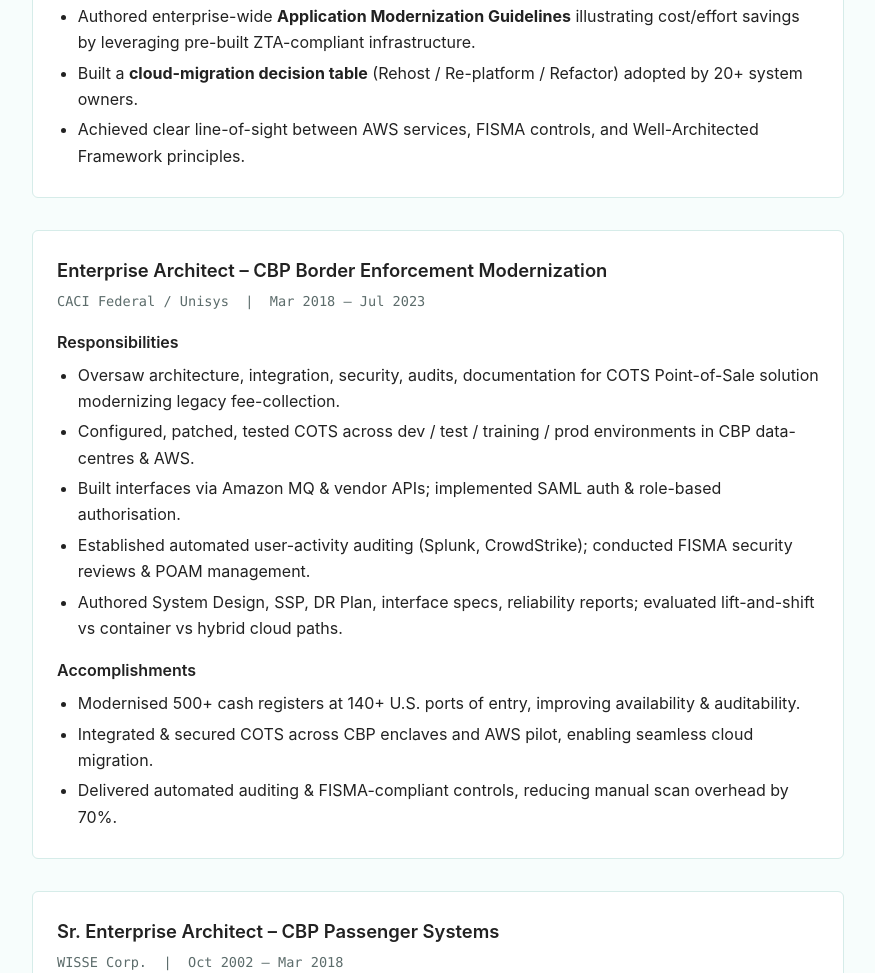
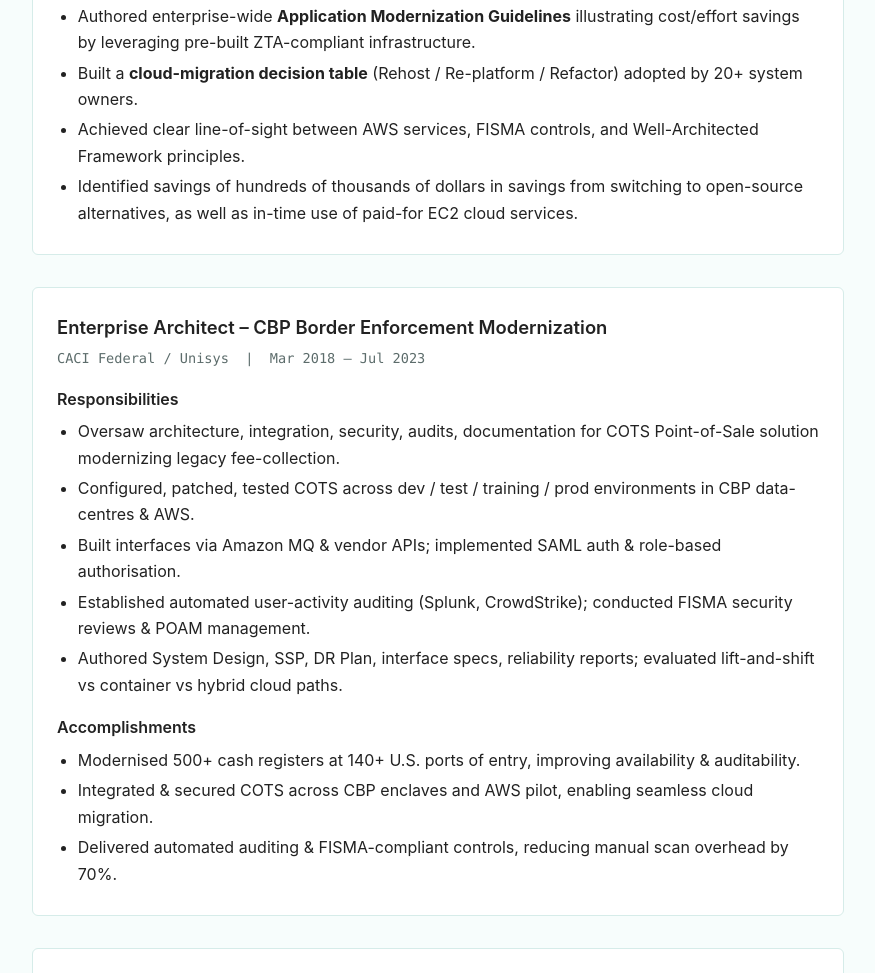
Before and after one commit to greguerin-resume/Resume-2, a plain HTML site: page index.html in a window 1280 px wide. Shown: the part 791-1764 px from the top of the page, without its empty margins (202-1077 px from the left). Drawn offline with Linux system fonts and the light colour scheme.

Commit message:
Update index.html

```diff
--- a/index.html
+++ b/index.html
@@ -114,6 +114,7 @@
         <li>Authored enterprise-wide <strong>Application Modernization Guidelines</strong> illustrating cost/effort savings by leveraging pre-built ZTA-compliant infrastructure.</li>
         <li>Built a <strong>cloud-migration decision table</strong> (Rehost / Re-platform / Refactor) adopted by 20+ system owners.</li>
         <li>Achieved clear line-of-sight between AWS services, FISMA controls, and Well-Architected Framework principles.</li>
+        <li>Identified savings of hundreds of thousands of dollars in savings from switching to open-source alternatives, as well as in-time use of paid-for EC2 cloud services.</li>
       </ul>
     </div>
 
```
